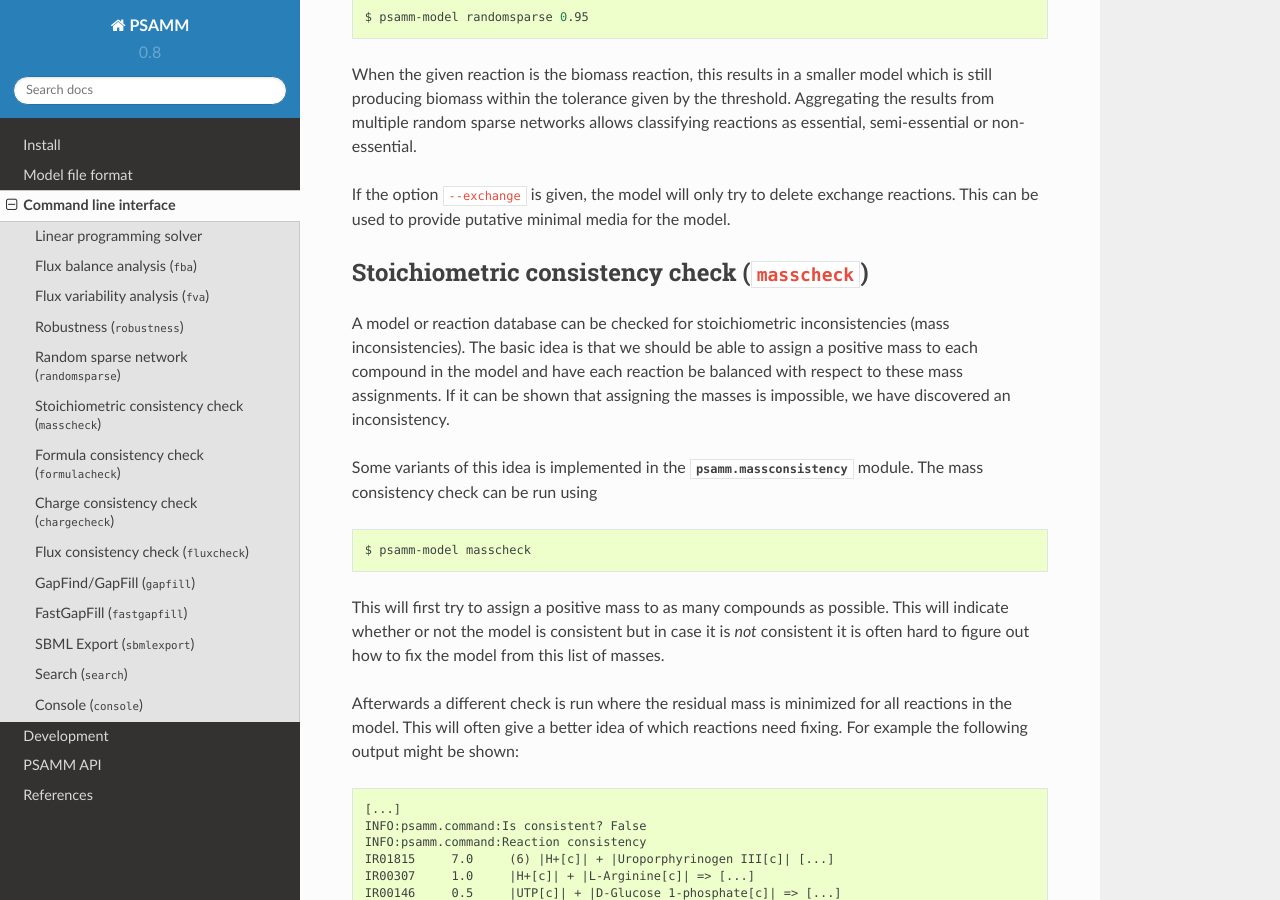
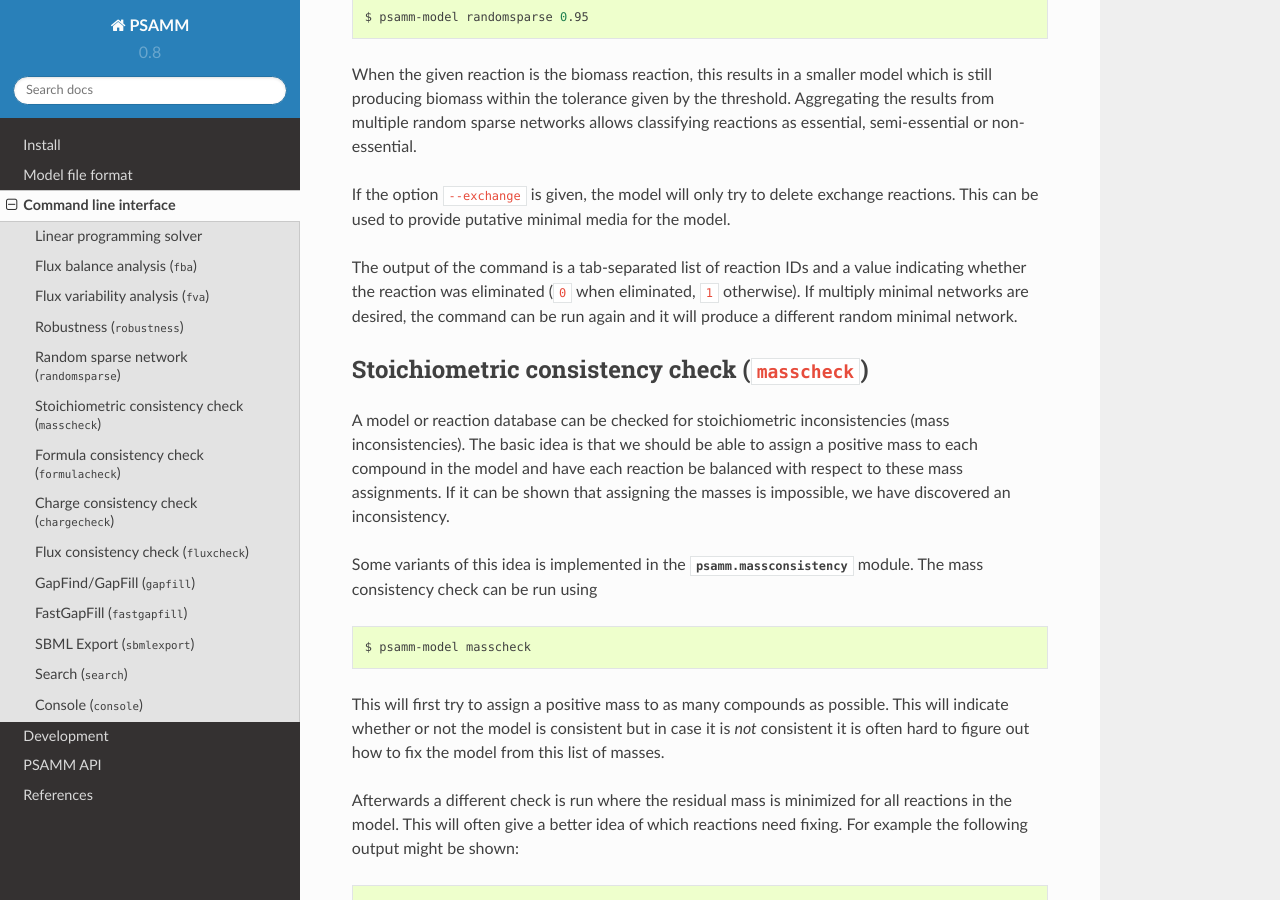
Before and after one commit to zhanglab/psamm, a Sphinx documentation site: the page built from docs/commands.rst, in a window 1280 px wide and 900 px high, scrolled down 3074 px. Built offline with Sphinx 7.4.7 and the Read the Docs theme 2.0.0, drawn with Linux system fonts in a browser that asks for light colours.

Commit message:
docs: Clarify what the output of randomsparse is

```diff
--- a/docs/commands.rst
+++ b/docs/commands.rst
@@ -163,6 +163,11 @@ classifying reactions as essential, semi-essential or non-essential.
 If the option ``--exchange`` is given, the model will only try to delete
 exchange reactions. This can be used to provide putative minimal media for
 the model.
+
+The output of the command is a tab-separated list of reaction IDs and a value
+indicating whether the reaction was eliminated (``0`` when eliminated, ``1``
+otherwise). If multiply minimal networks are desired, the command can be run
+again and it will produce a different random minimal network.
 
 Stoichiometric consistency check (``masscheck``)
 ------------------------------------------------
```
